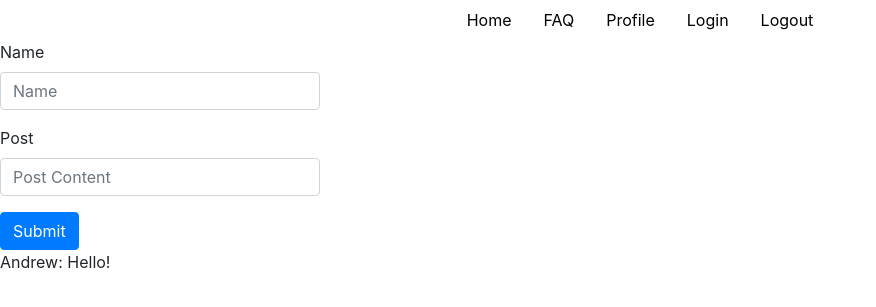
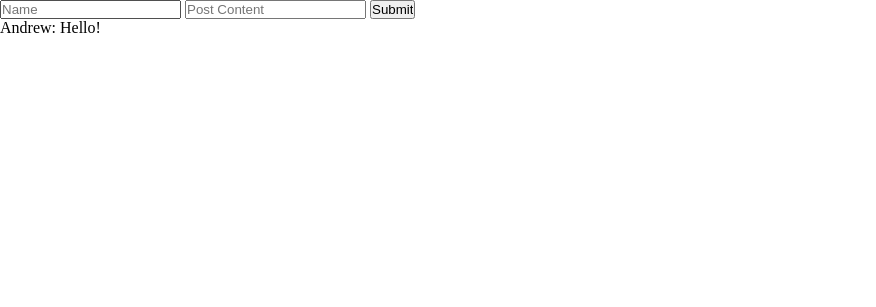
Before and after one commit to andrewzee23/a-social-network-test, a Flask app: page / in a window 1280 px wide. Shown: the top 307 px of the page, without its empty margins (0-876 px from the left). Run offline with Flask 2, Linux system fonts and the light colour scheme; data comes from the database, SQL or seed files in the repository.

Commit message:
deleted all bootstrap

```diff
--- a/static/css/styles.css
+++ b/static/css/styles.css
@@ -5,21 +5,9 @@
 }
 
 /* nav styles */
-.nav {
-    justify-content: center;
-}
-.nav-link {
-    color: black;
-}
 
 /* wraper styles */
-#wrapper {
-    display: grid;
-    grid-template-columns: 1fr;
-}
 
 /* form styles */
-.form-control {
-    width: 25%;
-}
+
 /* post styles */
--- a/templates/index.html
+++ b/templates/index.html
@@ -1,60 +1,27 @@
 <!DOCTYPE html>
 <html lang="en">
 <head>
-    <link rel="stylesheet" href="https://cdn.jsdelivr.net/npm/bootstrap@4.5.3/dist/css/bootstrap.min.css" integrity="sha384-TX8t27EcRE3e/ihU7zmQxVncDAy5uIKz4rEkgIXeMed4M0jlfIDPvg6uqKI2xXr2" crossorigin="anonymous">
     <link rel="stylesheet" href="../static/css/styles.css">
     <meta charset="UTF-8">
     <meta name="viewport" content="width=device-width, initial-scale=1.0">
     <title>A Social Network</title>
 </head>
 <body>
-    <!-- nav bar -->
-    <ul class="nav">
-        <li class="nav-item">
-          <a class="nav-link active" href="index.html">Home</a>
-        </li>
-        <li class="nav-item">
-          <a class="nav-link" href="#">FAQ</a>
-        </li>
-        <li class="nav-item">
-          <a class="nav-link" href="#">Profile</a>
-        </li>
-        <li class="nav-item">
-          <a class="nav-link" href="#">Login</a>
-        </li>
-        <li class="nav-item">
-          <a class="nav-link" href="#">Logout</a>
-        </li>
-    </ul>
-    <!-- ---------------------------------------------------------------------------------------- -->
-    <!-- wrapper div -->
-    <div id="wrapper">
-        <!-- Form -->
+
   <form action="/" method="POST">
-            <div class="form-group">
-                <label for="inputName" id="name-label">Name</label>
-                <input type="text" class="form-control" id="name-field" placeholder="Name" name="name">
-            </div>
-            <div class="form-group">
-                <label for="inputContent" id="post-label">Post</label>
-                <input type="text" class="form-control" id="content-field" name="post" placeholder="Post Content">
-            </div>
-            <button type="submit" class="btn btn-primary" value="Submit" id="submit-field">Submit</button>
+    <input type="text"  id="name-field" placeholder="Name" name="name">
+    <input type="text"  id="content-field" name="post" placeholder="Post Content">
+    <input type="submit" value="Submit" id="submit-field">
   </form>
-        <!-- ------------------------------------------------------------------------------------ -->
-    </div>
-    <!-- ---------------------------------------------------------------------------------------- -->
 
-        <!-- Posts section -->
+
   <div class="post-field">
       {% for post in posts %}
       <div>{{ post[1] + ': ' + post[2]}}</div>
       {% endfor %}
   </div>
-        <!-- ------------------------------------------------------------------------------------ -->
+
 
 </body>
-<script src="https://code.jquery.com/jquery-3.5.1.slim.min.js" integrity="sha384-DfXdz2htPH0lsSSs5nCTpuj/zy4C+OGpamoFVy38MVBnE+IbbVYUew+OrCXaRkfj" crossorigin="anonymous"></script>
-<script src="https://cdn.jsdelivr.net/npm/popper.js@1.16.1/dist/umd/popper.min.js" integrity="sha384-9/reFTGAW83EW2RDu2S0VKaIzap3H66lZH81PoYlFhbGU+6BZp6G7niu735Sk7lN" crossorigin="anonymous"></script>
-<script src="https://cdn.jsdelivr.net/npm/bootstrap@4.5.3/dist/js/bootstrap.min.js" integrity="sha384-w1Q4orYjBQndcko6MimVbzY0tgp4pWB4lZ7lr30WKz0vr/aWKhXdBNmNb5D92v7s" crossorigin="anonymous"></script>
+
 </html>
```
Lines whose indentation alone changed are shown as unchanged.
